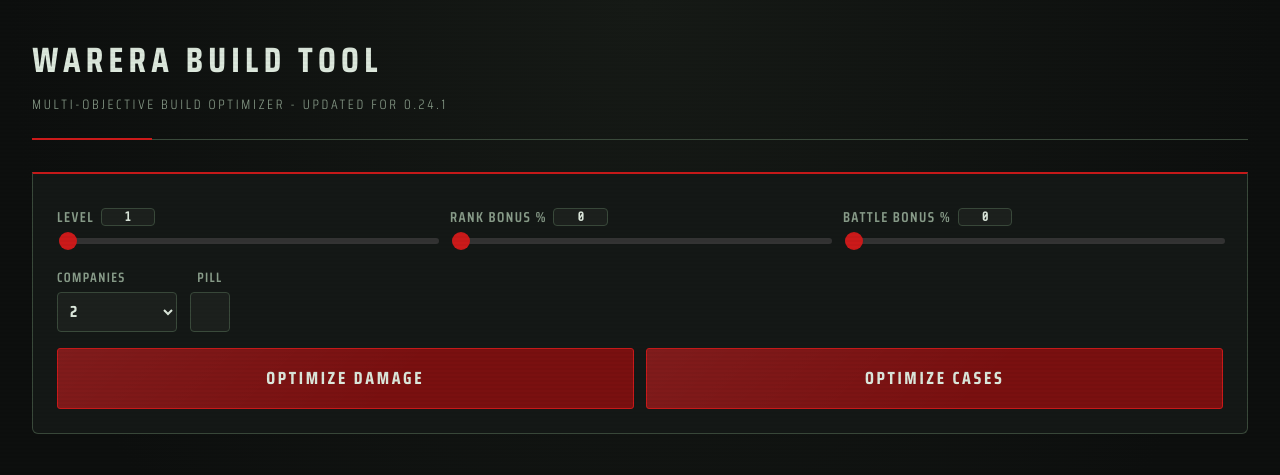
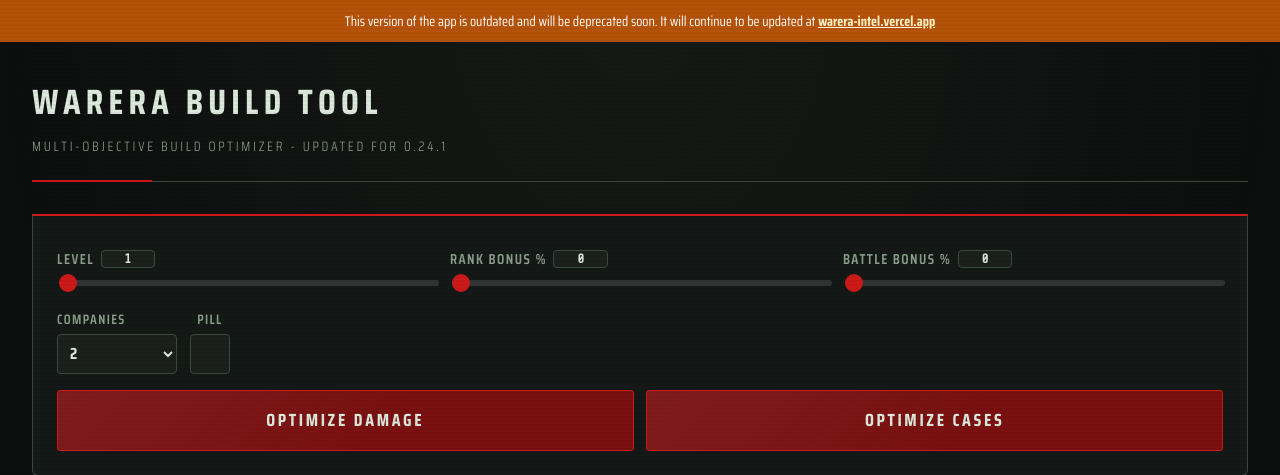
Before and after one commit to TheGroxEmpire/warera-war-planner, a Flask app: page / in a window 1280 px wide. Shown: the top 475 px of the page. Run offline with Flask 3, Linux system fonts and the light colour scheme.

Commit message:
deprecated banner warn

```diff
--- a/templates/index.html
+++ b/templates/index.html
@@ -10,6 +10,10 @@
     <link href="https://fonts.googleapis.com/css2?family=Saira+Condensed:wght@300;400;600;700&family=Share+Tech+Mono&display=swap" rel="stylesheet">
 </head>
 <body>
+    <div style="background:#b45309;color:#fff;text-align:center;padding:10px 16px;font-size:14px;">
+        This version of the app is outdated and will be deprecated soon. It will continue to be updated at
+        <a href="https://warera-intel.vercel.app/" target="_blank" rel="noopener" style="color:#fef3c7;font-weight:bold;text-decoration:underline;">warera-intel.vercel.app</a>
+    </div>
     {% include 'skill_svgs.html' %}
     <div class="container">
         <header class="site-header">
```
